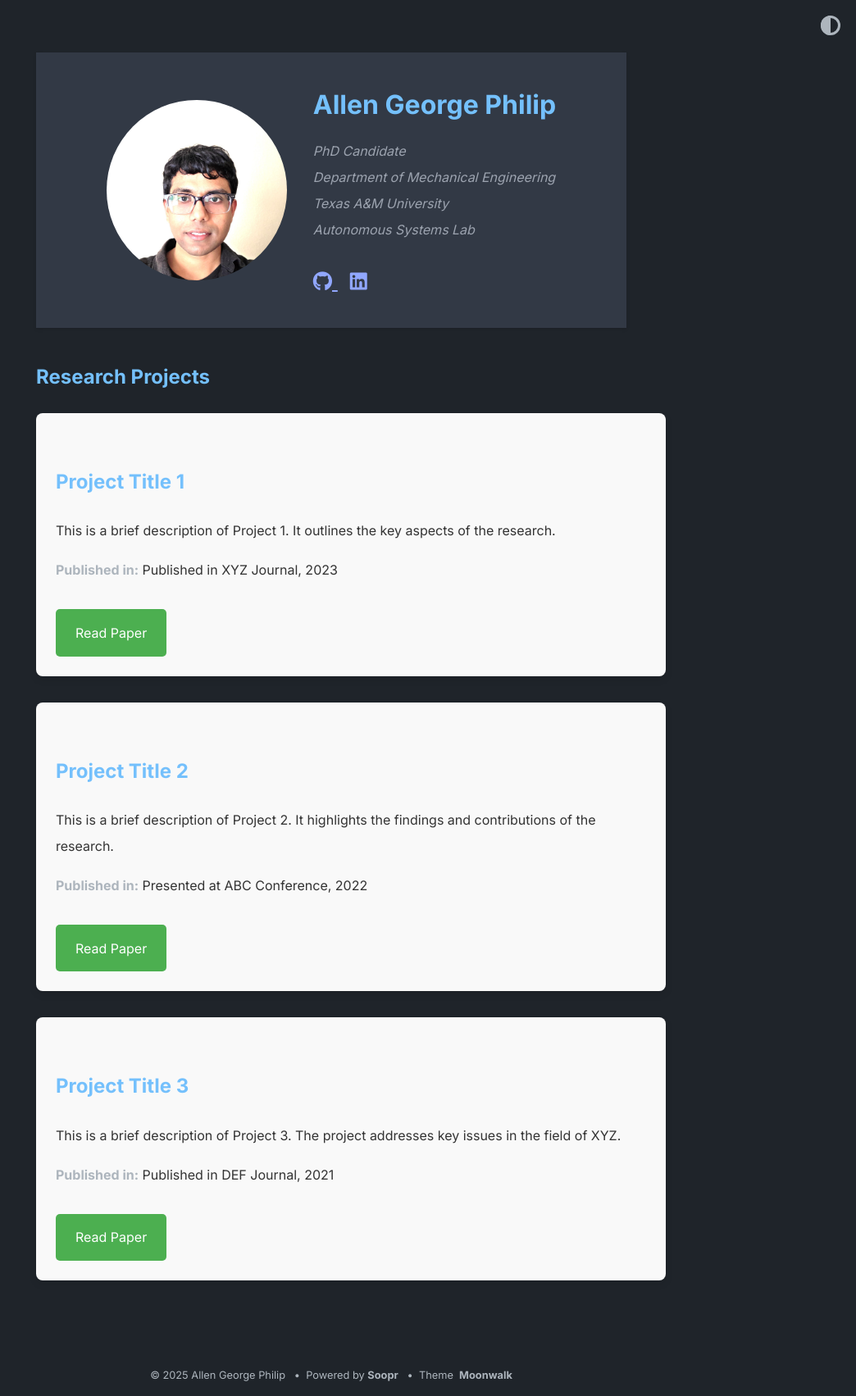
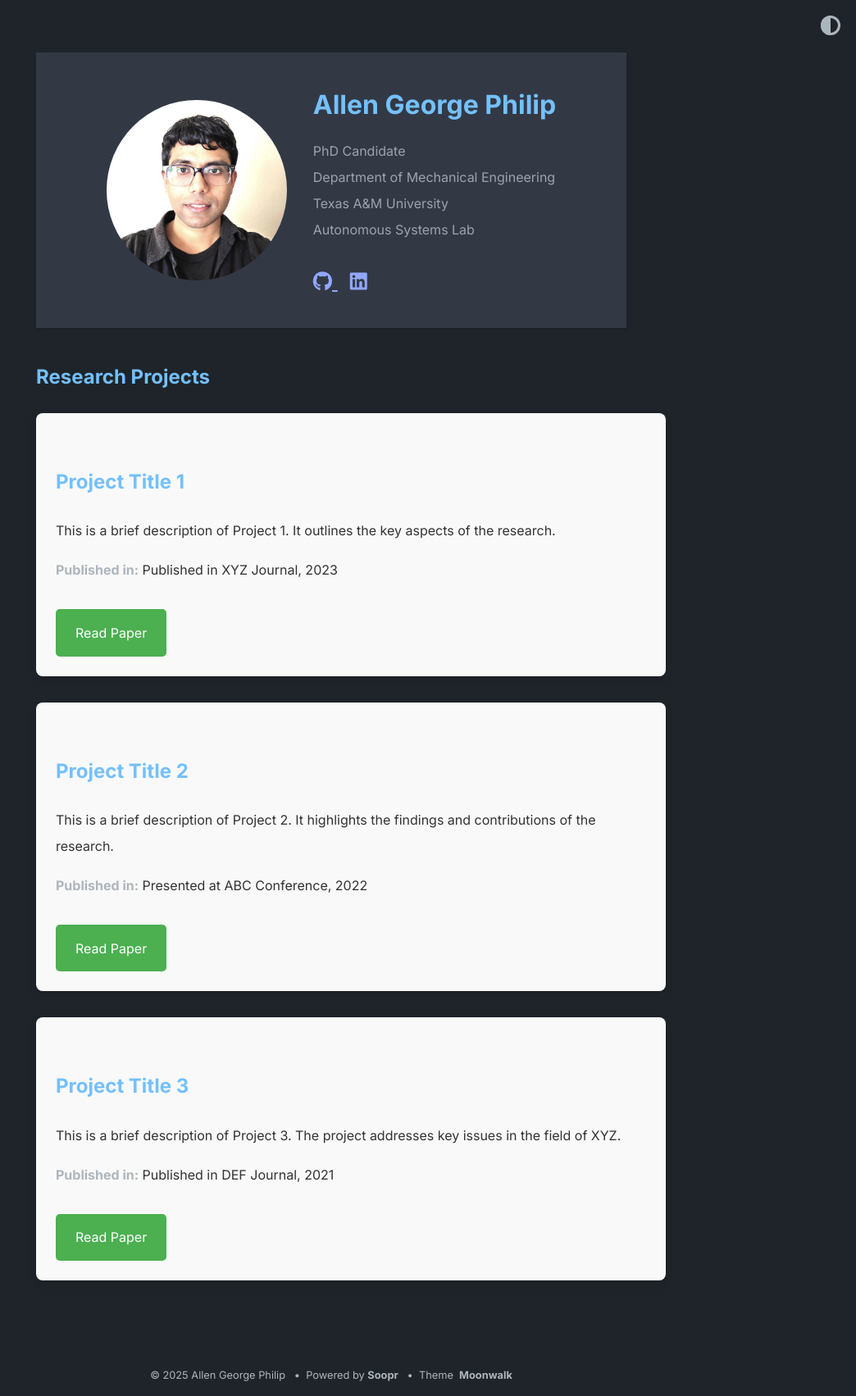
Before and after one commit to axgeorge/axgeorge.github.io, a Jekyll site: the page built from index.md, in a window 1280 px wide. Shown: the whole page at 82% size, without its empty margins (236-1280 px from the left). Built offline with Jekyll 4.4.1, drawn with Linux system fonts in a browser that asks for light colours; a style sheet for code colours, icons or effects is not loaded.

```diff
--- a/_layouts/home.html
+++ b/_layouts/home.html
@@ -13,7 +13,7 @@
     <!-- Profile Picture -->
     <div>
       <img
-        src="/assets/images/profilepic.jpeg"
+        src="/assets/images/mypic.png"
         alt="Allen George Philip"
         style="border-radius: 50%; width: 220px; height: 220px; object-fit: cover;"
       />
@@ -23,7 +23,7 @@
     <div style="text-align: left; max-width: 500px;">
       <h1 style="margin: 0;">{{ site.title }}</h1>
 
-      <p style="font-style: italic; color: var(--text-secondary); margin: 0.5em 0;">
+      <p style="font-style: normal; color: var(--text-secondary); margin: 0.5em 0;">
         PhD Candidate<br />
         Department of Mechanical Engineering<br />
         Texas A&M University<br />
```
Also changed, not shown: assets/images/mypic.png (added).
